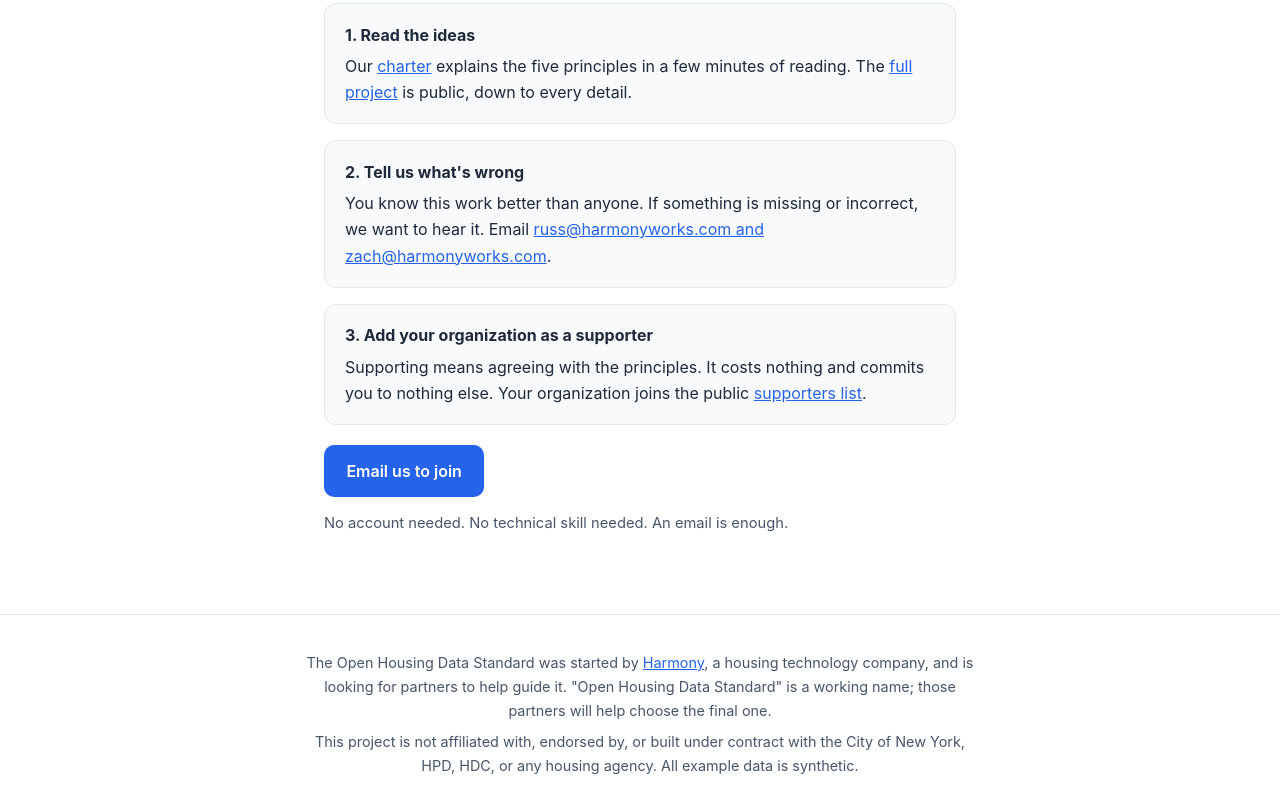
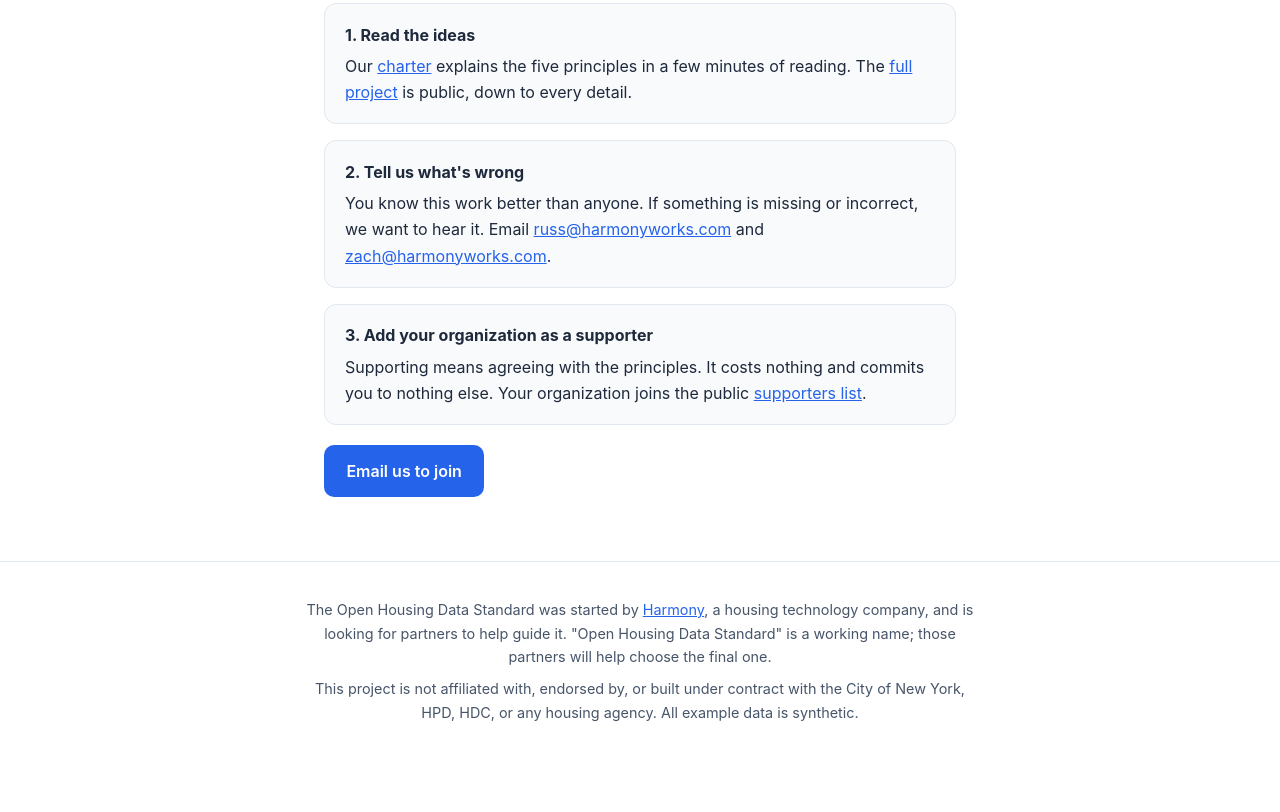
Before and after one commit to zrabin/affordable-housing-interop-kit, a website: page index.html in a window 1280 px wide. Shown: the part 870-1682 px from the top of the page. After the commit the page ends 1643 px from the top, so only its background shows below. Drawn offline with Linux system fonts and the light colour scheme.

Commit message:
fix: split contact emails into separate links; drop redundant note line

```diff
--- a/index.html
+++ b/index.html
@@ -49,7 +49,7 @@
     </div>
     <div class="action">
       <strong>2. Tell us what's wrong</strong>
-      You know this work better than anyone. If something is missing or incorrect, we want to hear it. Email <a href="mailto:russ@harmonyworks.com,zach@harmonyworks.com">russ@harmonyworks.com and zach@harmonyworks.com</a>.
+      You know this work better than anyone. If something is missing or incorrect, we want to hear it. Email <a href="mailto:russ@harmonyworks.com">russ@harmonyworks.com</a> and <a href="mailto:zach@harmonyworks.com">zach@harmonyworks.com</a>.
     </div>
     <div class="action">
       <strong>3. Add your organization as a supporter</strong>
@@ -57,7 +57,6 @@
     </div>
   </div>
   <a class="btn" href="mailto:russ@harmonyworks.com,zach@harmonyworks.com?subject=Open%20Housing%20Data%20Standard">Email us to join</a>
-  <p class="note">No account needed. No technical skill needed. An email is enough.</p>
 </main>
 <footer>
   <p>The Open Housing Data Standard was started by <a href="https://harmonyworks.com">Harmony</a>, a housing technology company, and is looking for partners to help guide it. "Open Housing Data Standard" is a working name; those partners will help choose the final one.</p>
```
